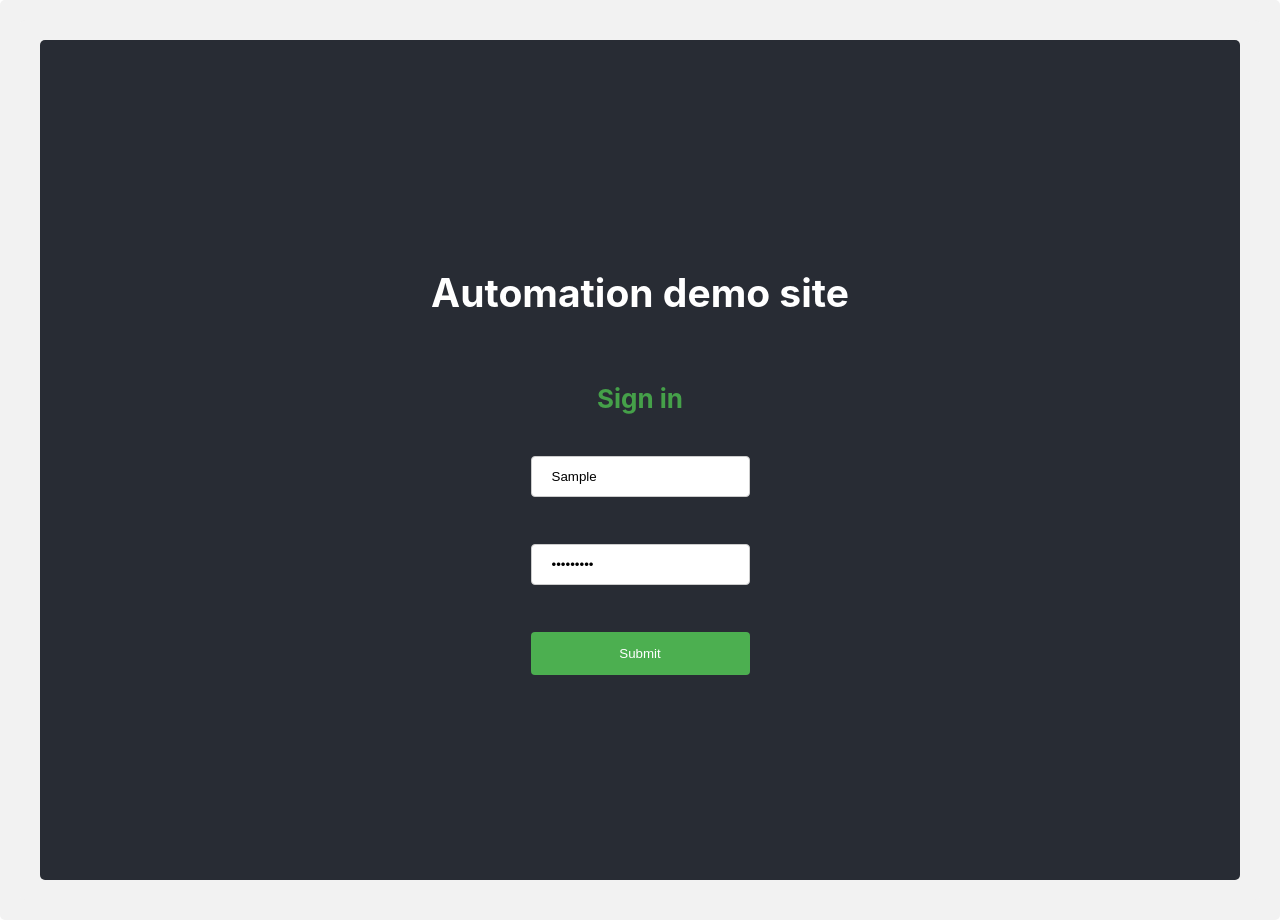
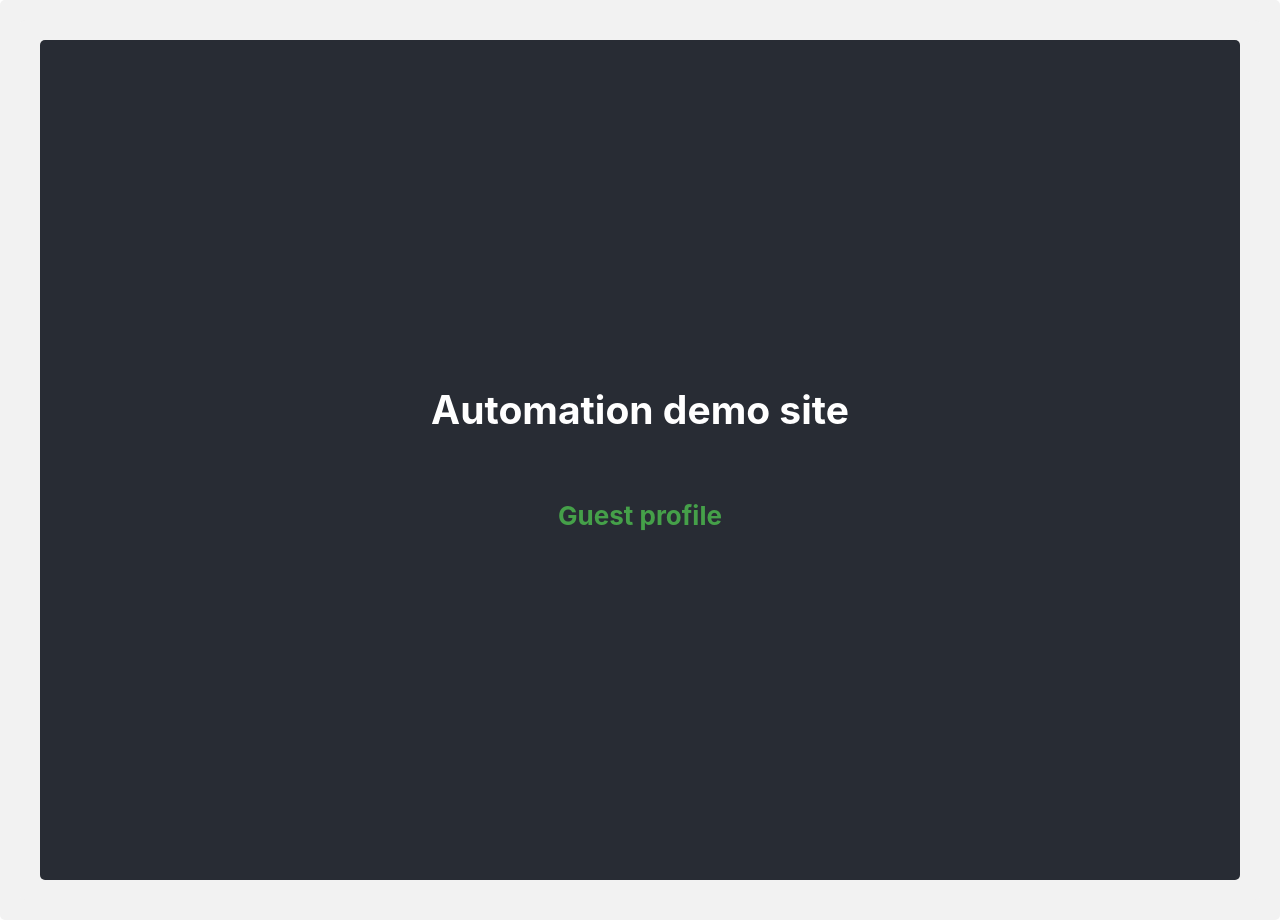
Before and after one commit to Enzyoh/automation-demo-site, a React (Create React App) app: page / in a window 1280 px wide. Both pictures are taken after typing "Sample", "Sample123" into the empty fields and a click on the input "Submit". Built offline with nearby package versions, Linux system fonts and the light colour scheme.

Commit message:
* Added dummy profile screen to support an admin, standard user and guest user

```diff
--- a/src/App.js
+++ b/src/App.js
@@ -1,12 +1,18 @@
 import './App.css';
 import Signin from './Signin';
+import React, { useState } from 'react'
+import Profile from './Profile';
 
 const App = () =>{
+  const [isSignedIn, setIsSignedIn] = useState(false)
+  const [userType, setUserType] = useState('')
+
   return (
     <div className="App">
       <div className="App-header">
         <h2> Automation demo site</h2>
-        <Signin />
+        {!isSignedIn && <Signin setIsSignedIn={setIsSignedIn} setUserType={setUserType} />}
+        {isSignedIn && <Profile userType={userType} />}
       </div>
     </div>
   );
--- /dev/null
+++ b/src/Profile.js
@@ -0,0 +1,56 @@
+import React from 'react'
+
+const Profile = ({userType}) => {
+    const handleSubmitAttach = (event) => {
+        alert('A file was uploaded');
+        event.preventDefault();
+    }
+
+    const handleSubmitGender = (event) => {
+        alert('A gender selection was made! ');
+        event.preventDefault();
+    }
+
+    const getUserType = () => {
+        switch (userType) {
+            case 'admin':
+                return 'Admin';
+            case 'standard':
+                return 'Standard';
+            default:
+                return 'Guest';
+        }
+    }
+
+    return (
+        <>
+            <h4> { `${getUserType()} profile`} </h4>
+            {userType === 'admin' &&
+                <form onSubmit={handleSubmitAttach}>
+                    <input type="file" />
+                    <br />
+                    <br />
+
+                    <input type="submit" value="Send attachments" id='submitFileBtn' />
+                </form>}
+
+            {userType === 'standard' &&
+                <form onSubmit={handleSubmitGender}>
+                    <input type="radio" id="male" name="gender" value="male" />
+                    <label for="male">Male</label><br />
+
+                    <input type="radio" id="female" name="gender" value="female" />
+                    <label for="female">Female</label><br />
+
+                    <input type="radio" id="other" name="gender" value="other" />
+                    <label for="other">Other</label>
+                    <input type="submit" value="Send gender" id='submitGenderBtn' />
+
+                </form>}
+
+            {(userType === 'guest' || userType === '') && <h5> Welcome to our site, you are an observer </h5>}
+        </>
+    )
+  }
+
+  export default Profile
--- a/src/Signin.js
+++ b/src/Signin.js
@@ -1,6 +1,6 @@
 import React, { useState } from 'react'
 
-const Signin = () => {
+const Signin = ({ setIsSignedIn, setUserType }) => {
     const [name, setName] = useState('')
     const [password, setPassword] = useState('')
 
@@ -13,7 +13,8 @@ const Signin = () => {
     }
 
     const handleSubmit = (event) => {
-        alert('A name was submitted: ' + name);
+        if (setUserType) setUserType(name) //hard-coded for convenience
+        if (setIsSignedIn) setIsSignedIn(true) //hard-coded for convenience
         event.preventDefault();
     }
 
```
